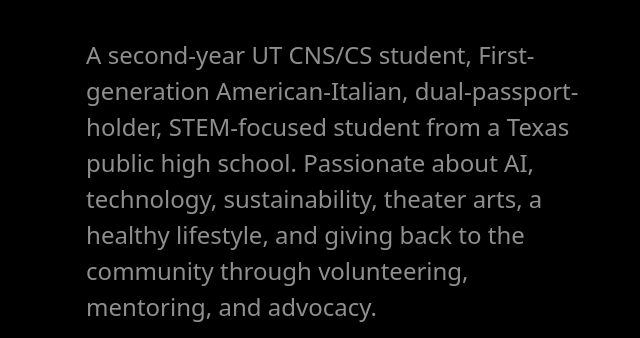
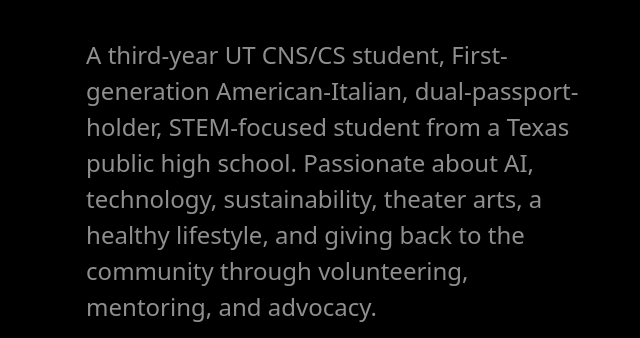
Before and after one commit to NumberJuan14/nicoosgnach, a plain HTML site: page index.html in a window 1280 px wide. Shown: the part 590-928 px from the top of the page, 60-700 px from the left. Drawn offline with nearby package versions, Linux system fonts and the light colour scheme.

Commit message:
Update index.html to reflect current grade level

```diff
--- a/index.html
+++ b/index.html
@@ -54,7 +54,7 @@
 
               <h2 class = "brand" href =""></h2>
             <h1 class = "big-heading">Nico Osgnach</h1>
-            <p class = "intro">A second-year UT CNS/CS student, First-generation American-Italian, dual-passport-holder, STEM-focused student from a Texas public high school.
+            <p class = "intro">A third-year UT CNS/CS student, First-generation American-Italian, dual-passport-holder, STEM-focused student from a Texas public high school.
               Passionate about AI, technology, sustainability, theater arts, a healthy lifestyle, and giving back to the community through volunteering, mentoring, and advocacy.</p>
             <p class = "SCROLL">SCROLL FOR MORE</p>
           </div>
```
